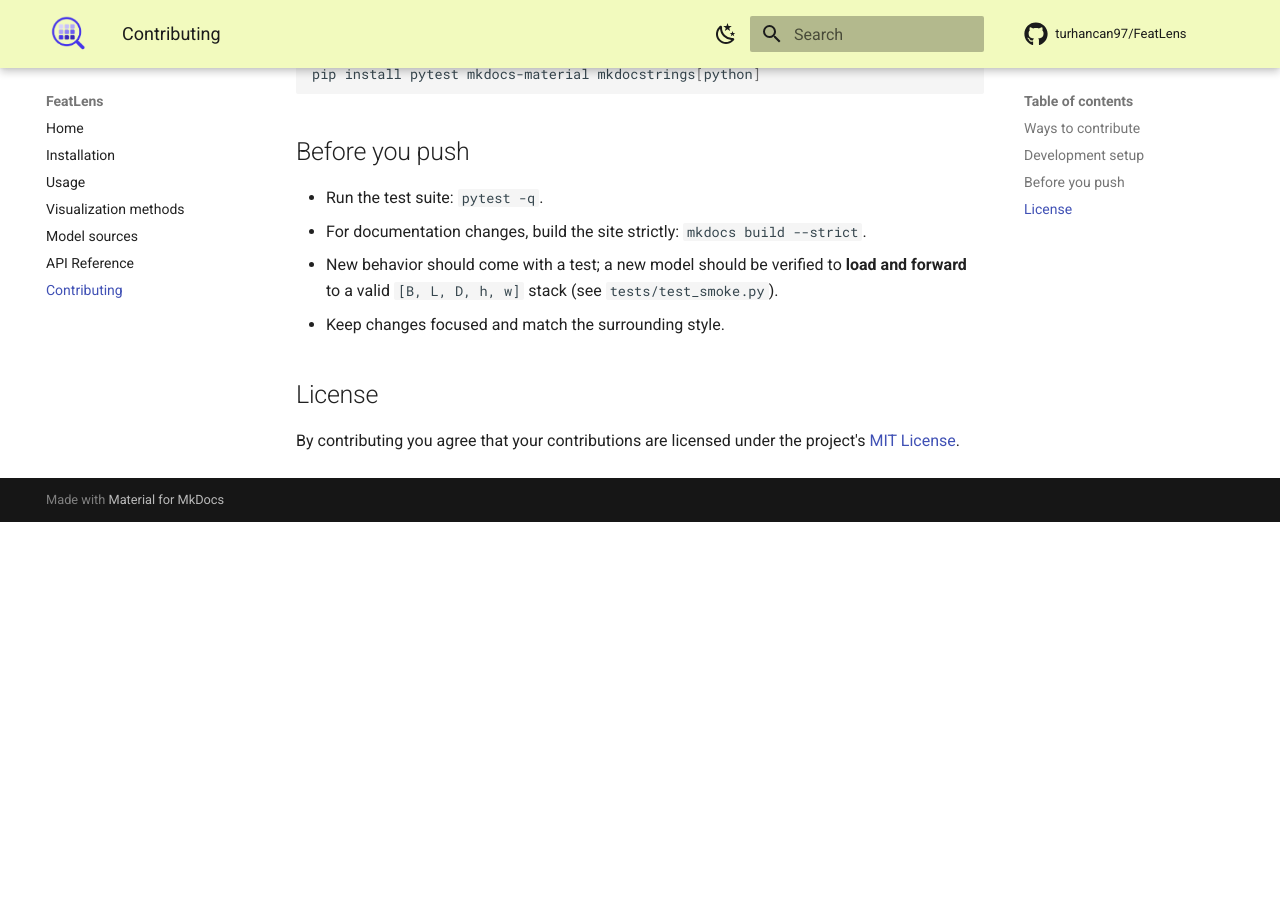
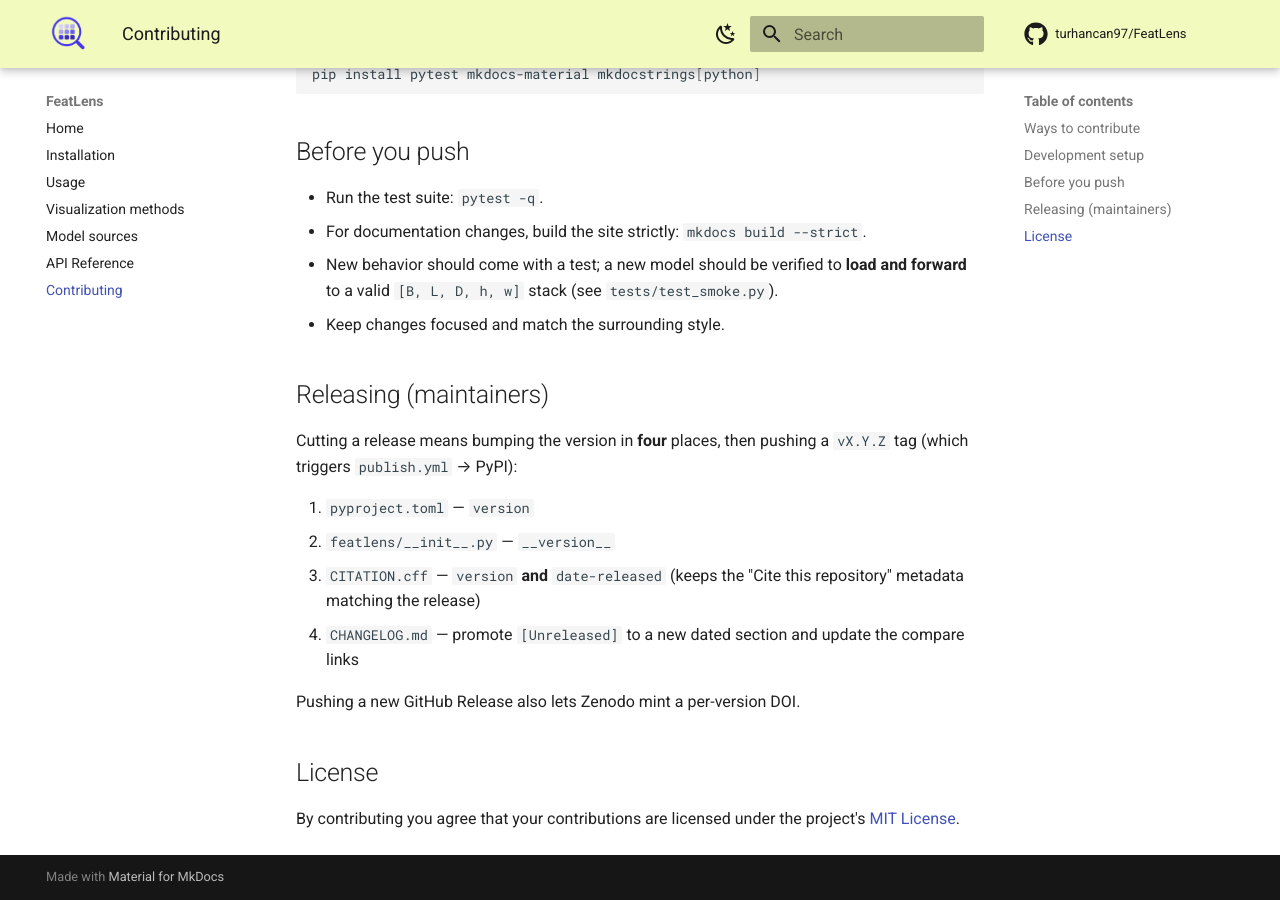
Before and after one commit to turhancan97/FeatLens, an MkDocs documentation site: the page built from docs/contributing.md, in a window 1280 px wide and 900 px high, scrolled down 682 px. Built offline with MkDocs 1.6.1 and Material for MkDocs 9.7.7, drawn with Linux system fonts in a browser that asks for light colours; comment, search, counter and statistics services are not loaded; before the commit the page ends 1204 px from its top, so only the background shows below that.

Commit message:
docs: add CITATION.cff bump to the release checklist
Document the four-place version bump (pyproject, __init__, CITATION.cff
version + date-released, CHANGELOG) in the README "Releasing" section and
the contributor guides, so future releases keep the citation metadata in
sync.

Co-Authored-By: Claude Opus 4.8 <noreply@anthropic.com>

```diff
--- a/docs/contributing.md
+++ b/docs/contributing.md
@@ -33,6 +33,19 @@ pip install pytest mkdocs-material mkdocstrings[python]
   to a valid `[B, L, D, h, w]` stack (see `tests/test_smoke.py`).
 - Keep changes focused and match the surrounding style.
 
+## Releasing (maintainers)
+
+Cutting a release means bumping the version in **four** places, then pushing a `vX.Y.Z` tag (which
+triggers `publish.yml` → PyPI):
+
+1. `pyproject.toml` — `version`
+2. `featlens/__init__.py` — `__version__`
+3. `CITATION.cff` — `version` **and** `date-released` (keeps the "Cite this repository" metadata
+   matching the release)
+4. `CHANGELOG.md` — promote `[Unreleased]` to a new dated section and update the compare links
+
+Pushing a new GitHub Release also lets Zenodo mint a per-version DOI.
+
 ## License
 
 By contributing you agree that your contributions are licensed under the project's
```
Also changed, not shown: CONTRIBUTING.md (+14 -0 lines), README.md (+12 -4 lines).
